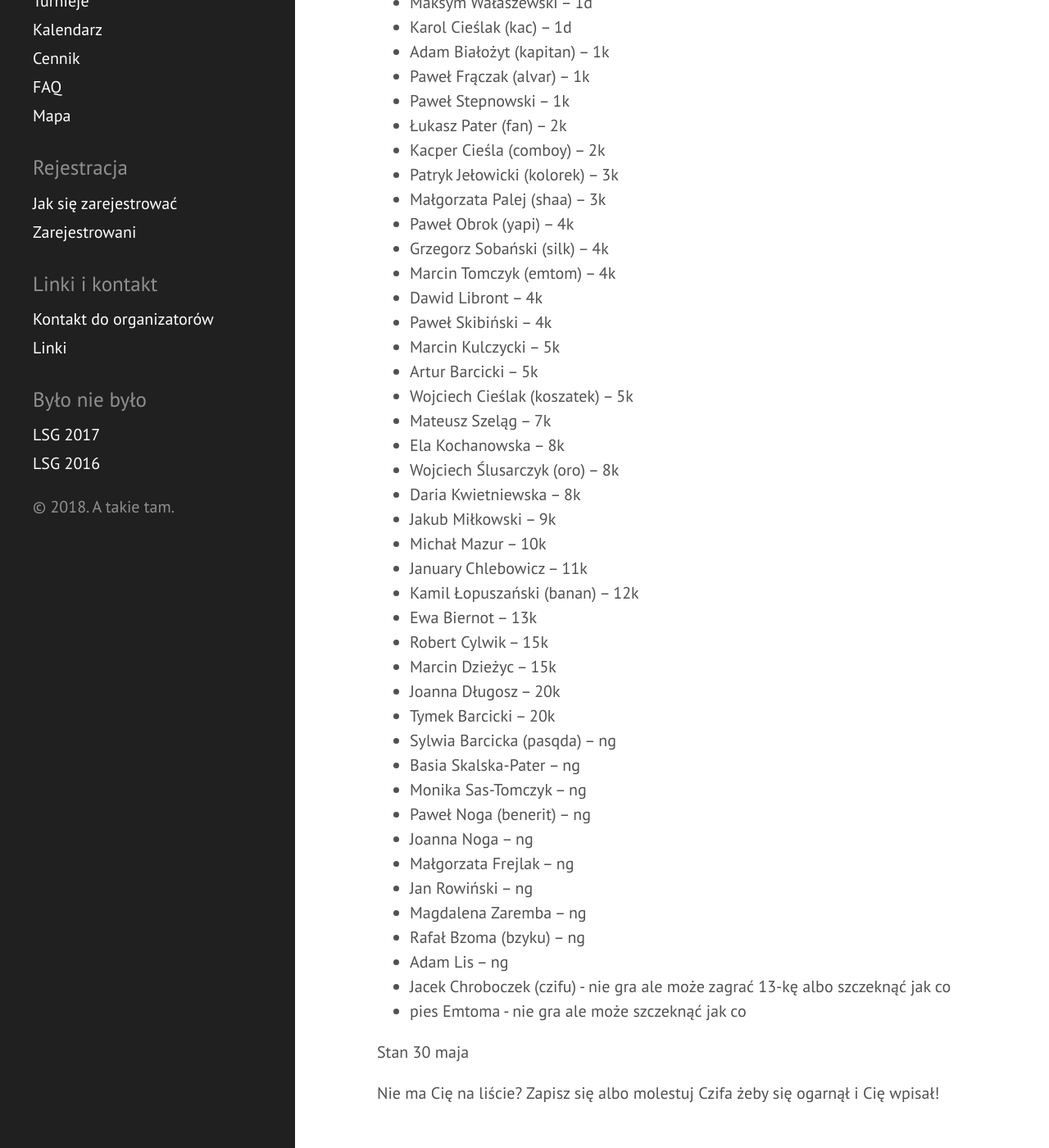
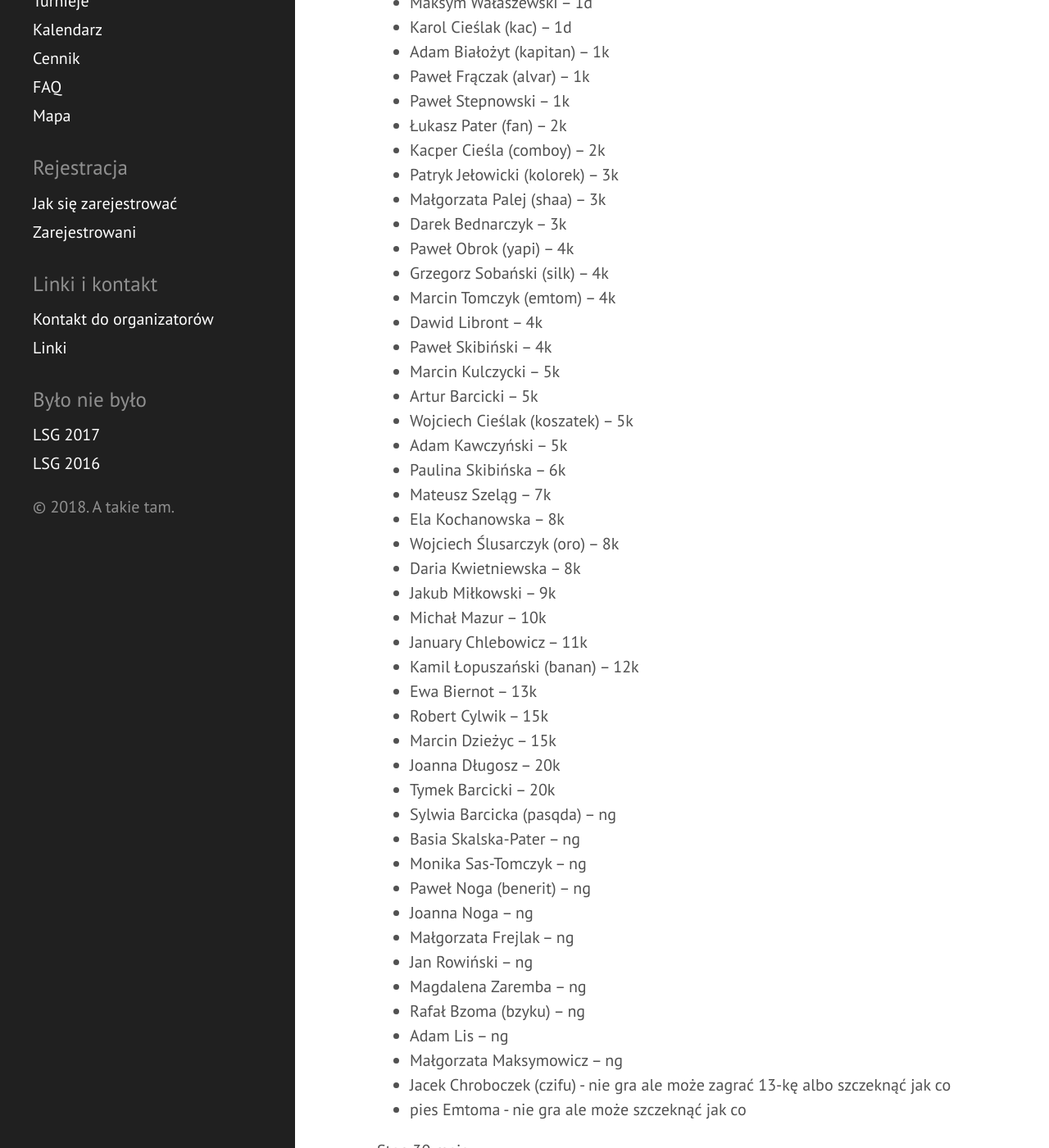
Before and after one commit to tasuki/lsg, a Jekyll site: the page built from zarejestrowani.md, in a window 1280 px wide and 1400 px high, scrolled down 430 px. Shown: the whole window at 82% size. Built offline with Jekyll 4.4.1, drawn with Linux system fonts in a browser that asks for light colours.

Commit message:
Update zarejestrowani.md

```diff
--- a/zarejestrowani.md
+++ b/zarejestrowani.md
@@ -23,6 +23,7 @@ Zarejestrowani uczestnicy (mniej więcej wg siły):
 - Kacper Cieśla (comboy) -- 2k
 - Patryk Jełowicki (kolorek) -- 3k
 - Małgorzata Palej (shaa) -- 3k
+- Darek Bednarczyk -- 3k
 - Paweł Obrok (yapi) -- 4k
 - Grzegorz Sobański (silk) -- 4k
 - Marcin Tomczyk (emtom) -- 4k
@@ -31,6 +32,8 @@ Zarejestrowani uczestnicy (mniej więcej wg siły):
 - Marcin Kulczycki -- 5k
 - Artur Barcicki -- 5k
 - Wojciech Cieślak (koszatek) -- 5k
+- Adam Kawczyński -- 5k
+- Paulina Skibińska -- 6k
 - Mateusz Szeląg -- 7k
 - Ela Kochanowska -- 8k
 - Wojciech Ślusarczyk (oro) -- 8k
@@ -54,6 +57,7 @@ Zarejestrowani uczestnicy (mniej więcej wg siły):
 - Magdalena Zaremba -- ng
 - Rafał Bzoma (bzyku) -- ng
 - Adam Lis -- ng
+- Małgorzata Maksymowicz -- ng
 - Jacek Chroboczek (czifu) - nie gra ale może zagrać 13-kę albo szczeknąć jak co
 - pies Emtoma - nie gra ale może szczeknąć jak co
 
```
